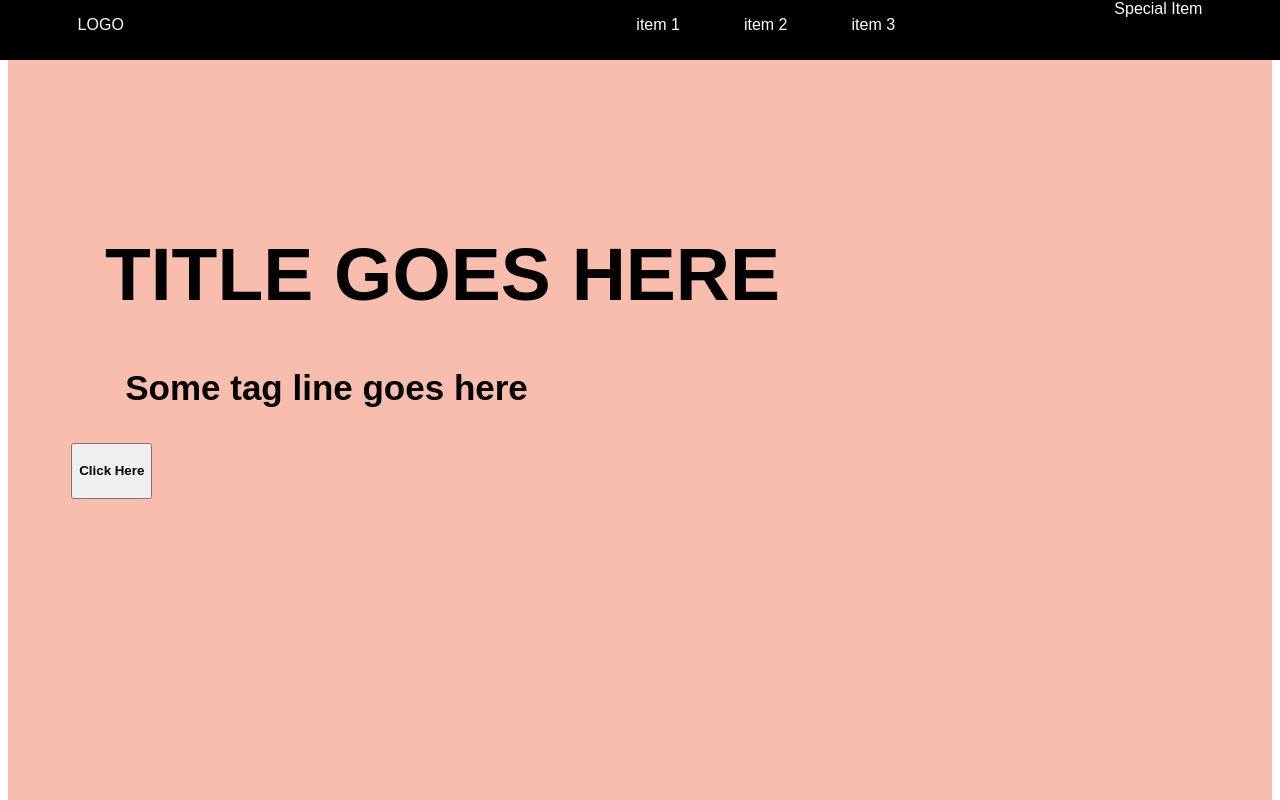
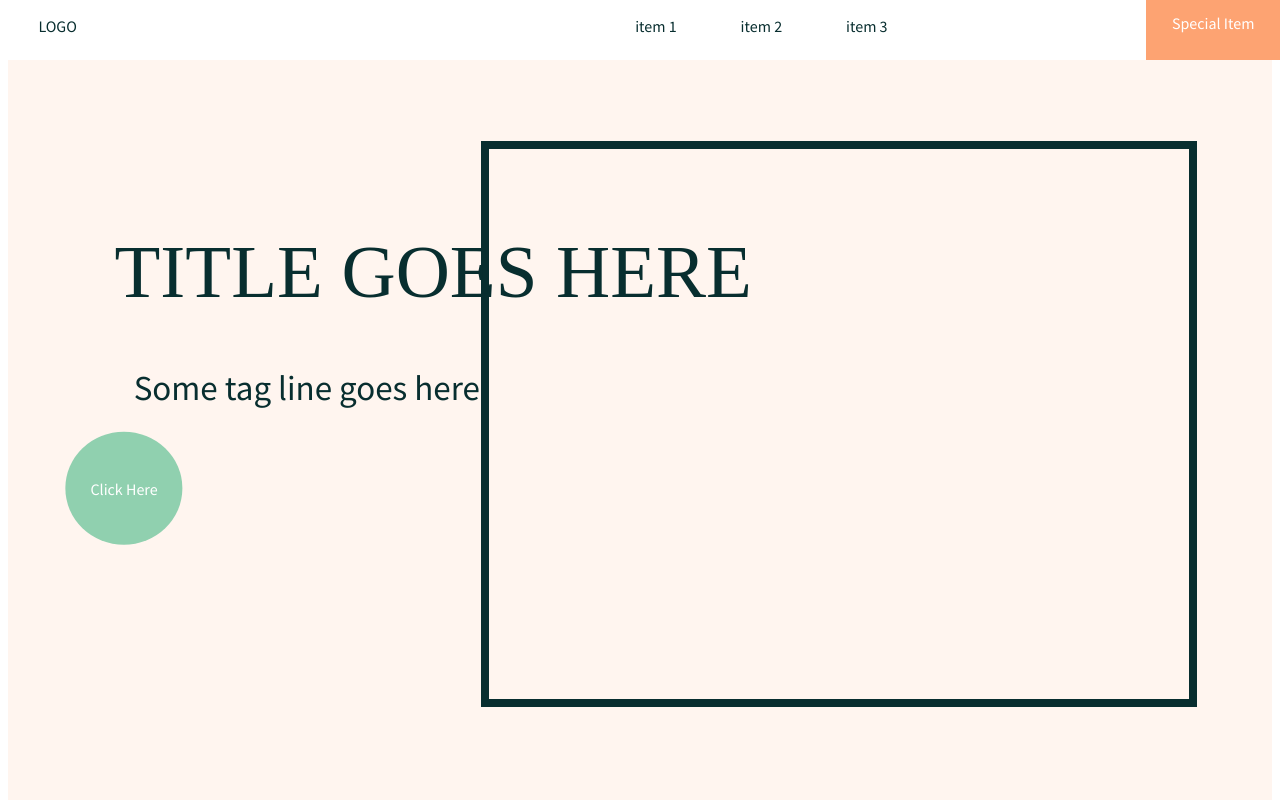
Before and after one commit to mikail-masood/modern_web_template, a plain HTML site: page index.html in a window 1280 px wide. Shown: the top 800 px of the page. Drawn offline with Linux system fonts and the light colour scheme; a web font is replaced by a local one.

Commit message:
styled most of the webpage

```diff
--- a/stylesheets/style.css
+++ b/stylesheets/style.css
@@ -1,28 +1,47 @@
 *{
-  --header-font: 'Karla', sans-serif;
-  --body-font: 'Rubik', sans-serif;
+  --header-font: 'Halant', serif;
+  --body-font: 'Source Sans Pro', sans-serif;
+  --main-font-color: #082E2F;
+  --secondary-font-color: #FFFFFF;
+  --bg-main-color: #FFF5EF;
+  --bg-secondary-color: #FFFFFF;
+  --secondary-color1: #FDA372;
+  --secondary-color2: #90D0AF;
+  --accent-color1: #f8bdad;
+  --accent-color2:#469A9C;
+  --bg-footer-color: #082E2F;
 }
+@font-face{
+  font-family: handWritten;
+  src: url(/media/fonts/Mikail-Regular.ttf);
+}
+
+#body{
+  background-color: var(--bg-main-color);
+}
+/* Nav */
 
 nav{
   position: absolute;
   top: 0;
   left: 0;
-  font-family: var(--header-font);
-  background-color: black;
-  color: white;
+  font-family: var(--body-font);
+  background-color: var(--bg-secondary-color);
+  color:var(--main-font-color);
   display: flex;
-  justify-content: space-around;
+  justify-content: space-between;
 }
 
 a{
   text-decoration: none;
-  color: white;
+  color: var(--main-font-color);
 }
 .logo {
   justify-content: center;
   text-align: center;
   position: relative;
   margin-top: 16px;
+  margin-left: 3%;
 }
 .navbar {
   width: 100%;
@@ -39,21 +58,27 @@ a{
   padding-right: 10% ;
 }
 
-.special{
-  background-color: red;
-  padding-left: 10%;
+.navbar_special{
+  background-color: var(--secondary-color1);
+  color: var(--secondary-font-color);
+  padding: 1% 2%;
+  text-align: center;
 }
+
+/* Landing Section */
 
 .landing_section{
   padding: 15% 5% 10% 5%;
   display: flex;
   justify-content: space-evenly;
-  background-color: #f8bdad;;
+  background-color: var(--bg-main-color);
 }
 
 .landing_section-title{
+  color: var(--main-font-color);
   font-family: var(--header-font);
   font-size: 75px;
+  font-weight: normal ;
   margin-top: 5%;
   margin-left: 5%;
   width: max-content;
@@ -62,24 +87,53 @@ a{
 }
 
 .landing_section-subtitle{
+  color: var(--main-font-color);
   font-family: var(--body-font);
   font-size: 35px;
+  font-weight: normal ;
   margin-left: 8%;
   z-index: 1;
   position: relative;
 }
 
+.landing_section-button{
+  color: var(--secondary-font-color);
+  padding: 25px;
+  border-radius: 50%;
+  background-color: var(--secondary-color2);
+  border: none;
+  transform:translate(-50%,-50%);
+}
+
+.landing_section-button-text{
+  font-family: var(--body-font);
+  font-weight: normal;
+  font-size: 16px;
+}
+
 .big-box{
   height: 550px;
   width: 700px;
-  border: 8px solid black;
-  z-index: -1;
+  border: 8px solid var(--main-font-color);
+  z-index: 0;
   position: relative;
   margin-left: -22%;
   margin-top: -5%;
 }
 
+.button_wrapper{
+  justify-content: center;
+  align-items: center;
+  display: flex;
+  height: 150px;
+  width: 150px;
+  padding:25px
+}
+
+/* Info Section */
+
 .info_section{
+  background-color: var(--bg-main-color);
   padding: 10% 5%;
   display: flex;
   justify-content: space-evenly;
@@ -88,6 +142,7 @@ a{
 .info_section-title{
   font-family: var(--header-font);
   font-size: 55px;
+  font-weight: normal;
   margin-top: 5%;
   margin-left: 5%;
   width: max-content;
@@ -98,6 +153,7 @@ a{
 .info_section-subtitle {
   font-family: var(--body-font);
   font-size: 30px;
+  font-weight: normal;
   margin-left: 8%;
   z-index: 1;
   position: relative;
@@ -111,3 +167,50 @@ a{
   position: relative;
 
 }
+
+/* Testimonial Section */
+
+.testimonial_section{
+  background-color: var(--bg-main-color);
+  padding: 5% 5%;
+}
+
+.testimonial_section-title{
+  font-family: var(--body-font);
+  font-weight: normal;
+  font-size: 30px;
+  font-weight: bold;
+  text-align: center;
+}
+
+.testimonial_section-carousel{
+  padding: 2%;
+  display: flex;
+  justify-content: center;
+}
+
+.carousel-box {
+  font-family: var(--body-font);
+  font-weight: normal;
+  margin-right: 3%;
+  text-align: center;
+  height: 200px;
+  width: 200px;
+  border: 2px solid black;
+}
+
+.spacer{
+  height: 200px;
+  background-color: var(--bg-main-color);
+}
+
+/* Footer */
+
+.main_footer{
+  height: 500px;
+  background-color: var(--bg-footer-color);
+  color: var(--secondary-font-color);
+  font-family: var(--body-font);
+  font-weight: lighter;
+  font-size: 20px;
+}
```
